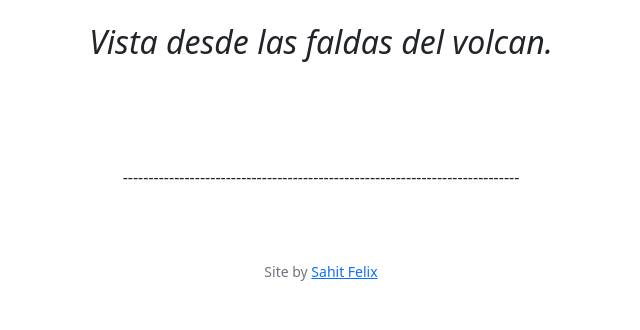
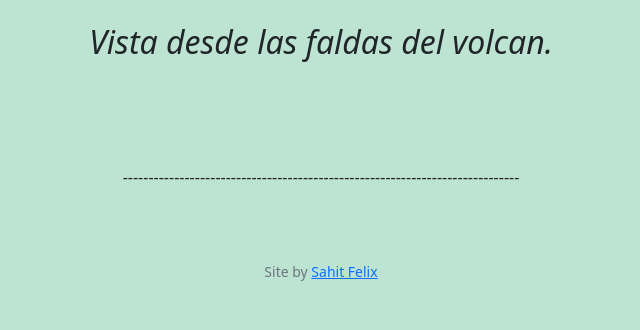
Before and after one commit to prismschism/CS50, a Flask app: page /home in a window 1280 px wide. Shown: the part 2127-2457 px from the top of the page, without its empty margins (319-959 px from the left). After the commit the page ends 2408 px from the top, so only its background shows below. Run offline with Flask 3, Linux system fonts and the light colour scheme; a user stored in the database is signed in; data comes from the database, SQL or seed files in the repository; both versions use the stored data as it was after the commit.

```diff
--- a/app.py
+++ b/app.py
@@ -1,4 +1,3 @@
-import os
 import base64
 import datetime
 from flask import Flask, flash, redirect, render_template, request, session
@@ -6,7 +5,6 @@ from flask_session import Session
 from imports import allowed_file
 import re
 import sqlite3
-from tempfile import mkdtemp
 from werkzeug.security import check_password_hash, generate_password_hash
 
 # Configure app
--- a/static/styles.css
+++ b/static/styles.css
@@ -1,3 +1,5 @@
+
+
 .btn-primary {
     background-color: rgb(228, 198, 135);
 
@@ -9,6 +11,14 @@
 
   }
 
+
+#body {
+  background: #bde4d2;
+  background-size: cover;
+  width: 100%;
+  z-index: -1;
+  margin-bottom: -150px;
+  }
 
 .tr {
   max-width: 100%;
--- a/templates/home.html
+++ b/templates/home.html
@@ -10,8 +10,9 @@
         <link href="/static/styles.css" rel="stylesheet">
 
         <title>{% block title %}{% endblock %}</title>
+
     </head>
-    <body>
+    <body id="body">
         <!-- start NAVbar -->
         <nav class="bg-light border navbar navbar-expand-md navbar-light">
             <div class="container-fluid">
--- a/templates/layout.html
+++ b/templates/layout.html
@@ -10,8 +10,9 @@
         <link href="/static/styles.css" rel="stylesheet">
 
         <title>{% block title %}{% endblock %}</title>
+
     </head>
-    <body>
+    <body id="body">
         <!-- start NAVbar -->
         <nav class="bg-light border navbar navbar-expand-md navbar-light">
             <div class="container-fluid">
@@ -37,6 +38,7 @@
 
         <!-- end NAVbar -->
         <!-- flash notifications -->
+
         {% if get_flashed_messages() %}
             <header>
                 <div class="alert alert-primary mb-0 text-center" role="alert">
```
Also changed, not shown: database.db.
